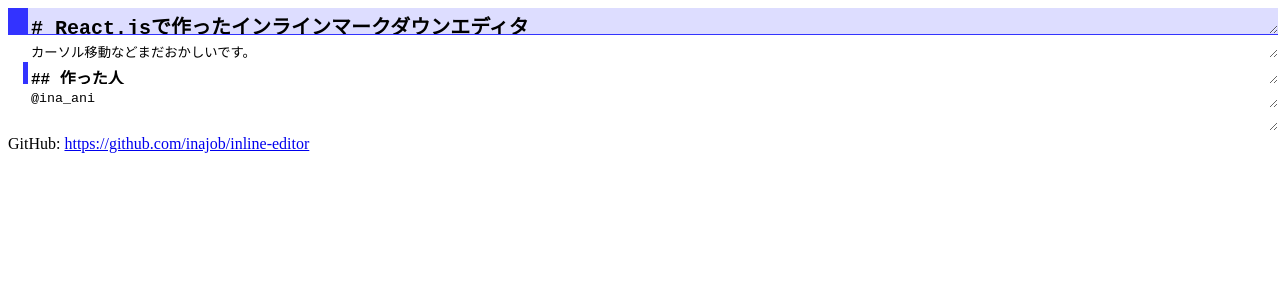
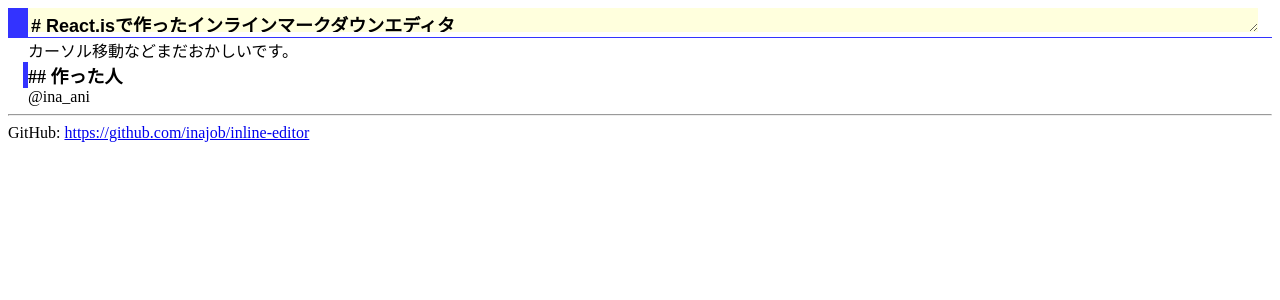
Before and after one commit to inajob/inline-editor, a React (Create React App) app: page / in a window 1280 px wide. Shown: the top 300 px of the page. Built offline with nearby package versions, Linux system fonts and the light colour scheme.

Commit message:
implement preview div element

```diff
--- a/public/index.html
+++ b/public/index.html
@@ -35,6 +35,7 @@
       To create a production bundle, use `npm run build` or `yarn build`.
     -->
     <div>
+    <hr>
     GitHub: <a href="https://github.com/inajob/inline-editor">https://github.com/inajob/inline-editor</a>
     </div>
   </body>
--- a/src/actions/index.js
+++ b/src/actions/index.js
@@ -1,7 +1,14 @@
 
-export const changeLine = (no, text) => ({
+export const previewLine = (no, html) => ({
+  type: 'PREVIEW_LINE',
+  html,
+  no,
+})
+
+export const changeLine = (no, text, preview) => ({
   type: 'CHANGE_LINE',
   text,
+  preview,
   no,
 })
 
@@ -11,15 +18,10 @@ export const deleteLine = (no, text) => ({
   no,
 })
 
-export const appendLine = (no, text) => ({
-  type: 'APPEND_LINE',
-  text,
-  no,
-})
-
-export const insertLine = (no, text) => ({
+export const insertLine = (no, text, preview) => ({
   type: 'INSERT_LINE',
   text,
+  preview,
   no,
 })
 
--- a/src/components/Line.js
+++ b/src/components/Line.js
@@ -51,8 +51,13 @@ class Line extends React.Component{
   }
   render() {
     return (
-      <div className={'line ' + this.props.className}>
-        <textarea ref="rawInput" onChange={this.send} onKeyDown={this.keyHandler} onClick={this.clickHandler} value={this.props.text} />
+      <div className={'line ' + this.props.className} onClick={this.clickHandler}>
+        <div style={{display: this.props.isFocus?"block":"none"}}>
+          <textarea ref="rawInput" onChange={this.send} onKeyDown={this.keyHandler} value={this.props.text} />
+        </div>
+        <div style={{display: !this.props.isFocus?"block":"none"}}>
+          <div dangerouslySetInnerHTML={{__html:this.props.preview}} />
+        </div>
       </div>
     )
   }
--- a/src/components/Lines.js
+++ b/src/components/Lines.js
@@ -1,8 +1,9 @@
 import React from 'react';
 import { connect } from 'react-redux'
 import PropTypes from 'prop-types'
-import {changeLine, insertLine, appendLine, deleteLine, setCursor} from '../actions'
+import {changeLine, insertLine, deleteLine, setCursor} from '../actions'
 import Line from './Line'
+import Render from '../utils/render'
 
 class Lines extends React.Component{
   constructor(props) {
@@ -12,7 +13,17 @@ class Lines extends React.Component{
     return (
       <div>
         {this.props.lines.map((line, index) => (
-          <Line key={index} {...line} onChange={this.props.onChange} onUp={this.props.onUp} onDown={this.props.onDown} onEnter={this.props.onEnter} onClick={this.props.onClick} onBS={this.props.onBS} />
+          <Line
+                key={index}
+                {...line}
+                onChange={this.props.onChange}
+                onUp={this.props.onUp}
+                onDown={this.props.onDown}
+                onEnter={this.props.onEnter}
+                onClick={this.props.onClick}
+                onBS={this.props.onBSfunc(
+                        index==0?"":this.props.lines[index - 1])}
+                />
         ))}
       </div>
     )
@@ -20,6 +31,11 @@ class Lines extends React.Component{
 }
 Lines.propTypes = {
   onChange: PropTypes.func.isRequired,
+  onUp: PropTypes.func.isRequired,
+  onDown: PropTypes.func.isRequired,
+  onEnter: PropTypes.func.isRequired,
+  onClick: PropTypes.func.isRequired,
+  onBSfunc: PropTypes.func.isRequired,
 }
 
 const addNumber = (lines => {
@@ -68,7 +84,7 @@ const mapStateToProps = (state, ownProps) => {
 const mapDispatchToProps = (dispatch) => {
   return {
     onChange: (no,text) => {
-      dispatch(changeLine(no, text))
+      dispatch(changeLine(no, text, Render(text)))
     },
     onUp: (no) => {
       if(no > 0){
@@ -81,12 +97,15 @@ const mapDispatchToProps = (dispatch) => {
     onEnter: (no, text, pos) => {
       dispatch(setCursor(no + 1))
       if(text == undefined)text = ""
-      dispatch(changeLine(no, text.slice(0, pos)))
-      dispatch(insertLine(no + 1, text.slice(pos)))
+      let t1 = text.slice(0, pos)
+      dispatch(changeLine(no, t1, Render(t1)))
+      let t2 = text.slice(pos)
+      dispatch(insertLine(no + 1, t2, Render(t2)))
     },
-    onBS: (no, text) => {
+    onBSfunc: (pretext) => (no, text) =>{
       dispatch(setCursor(no - 1))
-      dispatch(appendLine(no-1, text))
+      let t = pretext.text + text;
+      dispatch(changeLine(no-1, t, Render(t)))
       dispatch(deleteLine(no))
     },
     onClick: (no) => {
@@ -97,5 +116,4 @@ const mapDispatchToProps = (dispatch) => {
 
 const LinesContainer = connect(mapStateToProps, mapDispatchToProps)(Lines)
 
-
 export default LinesContainer
--- a/src/index.css
+++ b/src/index.css
@@ -12,6 +12,8 @@ textarea {
    border-radius: 0;
    height: 1em;
    background-color: transparent;
+   font-family: sans-serif;
+   font-size: 16px;
 }
 textarea:focus{
   outline: none;
@@ -20,28 +22,41 @@ line{
   width: 100%;
 }
 .focus textarea {
-  background-color: #ddf;
+  background-color: #ffd;
 }
-.h1 textarea{
-  font-size: x-large;
+.h1{
+  font-size: large;
   font-weight: bold;
   border: solid #33f;
   border-width: 0px 0px 1px 20px;
 }
-.h2 textarea{
+.h1 textarea{
+  font-size: large;
+  font-weight: bold;
+}
+.h2{
   font-size: large;
   font-weight: bold;
   border: solid #33f;
   border-width: 0px 0px 0px 5px;
   margin-left: 15px;
 }
-.h3 textarea{
+.h2 textarea{
+  font-size: large;
+  font-weight: bold;
+}
+.h3{
   font-size: medium;
   font-weight: bold;
   border: solid #33f;
   border-width: 0px 0px 0px 0px;
   margin-left: 19px;
 }
-.normal textarea{
+.h3 textarea{
+  font-size: medium;
+  font-weight: bold;
+}
+
+.normal{
   margin-left: 20px;
 }
--- a/src/index.js
+++ b/src/index.js
@@ -6,14 +6,27 @@ import rootReducer from './reducers'
 import App from './components/App'
 import {insertLine, changeLine} from './actions'
 import './index.css';
+import Render from './utils/render'
 
 const store = createStore(rootReducer)
 const unsubscribe = store.subscribe(() => console.log("state",store.getState()))
 
-store.dispatch(insertLine(0,"# React.jsで作ったインラインマークダウンエディタ"))
-store.dispatch(insertLine(1,"カーソル移動などまだおかしいです。"))
-store.dispatch(insertLine(2,"## 作った人"))
-store.dispatch(insertLine(3,"@ina_ani"))
+store.dispatch(insertLine(0,
+  "# React.jsで作ったインラインマークダウンエディタ",
+  Render("# React.jsで作ったインラインマークダウンエディタ")
+))
+store.dispatch(insertLine(1,
+  "カーソル移動などまだおかしいです。",
+  Render("カーソル移動などまだおかしいです。")
+))
+store.dispatch(insertLine(2,
+  "## 作った人",
+  Render("## 作った人")
+))
+store.dispatch(insertLine(3,
+  "@ina_ani",
+  Render("@ina_ani")
+))
 
 ReactDOM.render(
   <Provider store={store}>
--- a/src/reducers/lines.js
+++ b/src/reducers/lines.js
@@ -1,6 +1,17 @@
 function lines(state = [{text:""}], action){
   let newState;
   switch(action.type){
+    case 'PREVIEW_LINE':
+      console.log("PREVIEW_LINE", action.no, action.preview)
+      return state.map((item, index) => {
+        if(index !== action.no){
+          return item
+        }
+        return {
+          text: item.text,
+          preview: action.preview
+        }
+      })
     case 'CHANGE_LINE':
       console.log("CHANGE_LINE", action.no, action.text)
       return state.map((item, index) => {
@@ -8,21 +19,17 @@ function lines(state = [{text:""}], action){
           return item
         }
         return {
-          text: action.text
+          text: action.text,
+          preview: action.preview
         }
-      })
-    case 'APPEND_LINE':
-      console.log("APPEND_LINE", action.no, action.text)
-      return state.map((item, index) => {
-        if(index === action.no){
-          return {text : item.text + action.text}
-        }
-        return item
       })
     case 'INSERT_LINE':
       console.log("INSERT_LINE", action.no, action.text)
       newState = state.slice()
-      newState.splice(action.no, 0, {text: action.text})
+      newState.splice(action.no, 0, {
+        text: action.text,
+        preview: action.preview
+      })
       return newState
     case 'DELETE_LINE':
       console.log("DELETE_LINE", action.no)
--- /dev/null
+++ b/src/utils/render.js
@@ -0,0 +1,13 @@
+function Render(text){
+  console.log("Render", text)
+  if(text.indexOf("###") == 0){
+    return "<div>" + text + "<div>"
+  }else if(text.indexOf("##") == 0){
+    return "<div>" + text + "<div>"
+  }else if(text.indexOf("#") == 0){
+    return "<div>" + text + "<div>"
+  }
+  return "<div>"+text+"</div>"
+}
+
+export default Render
```
